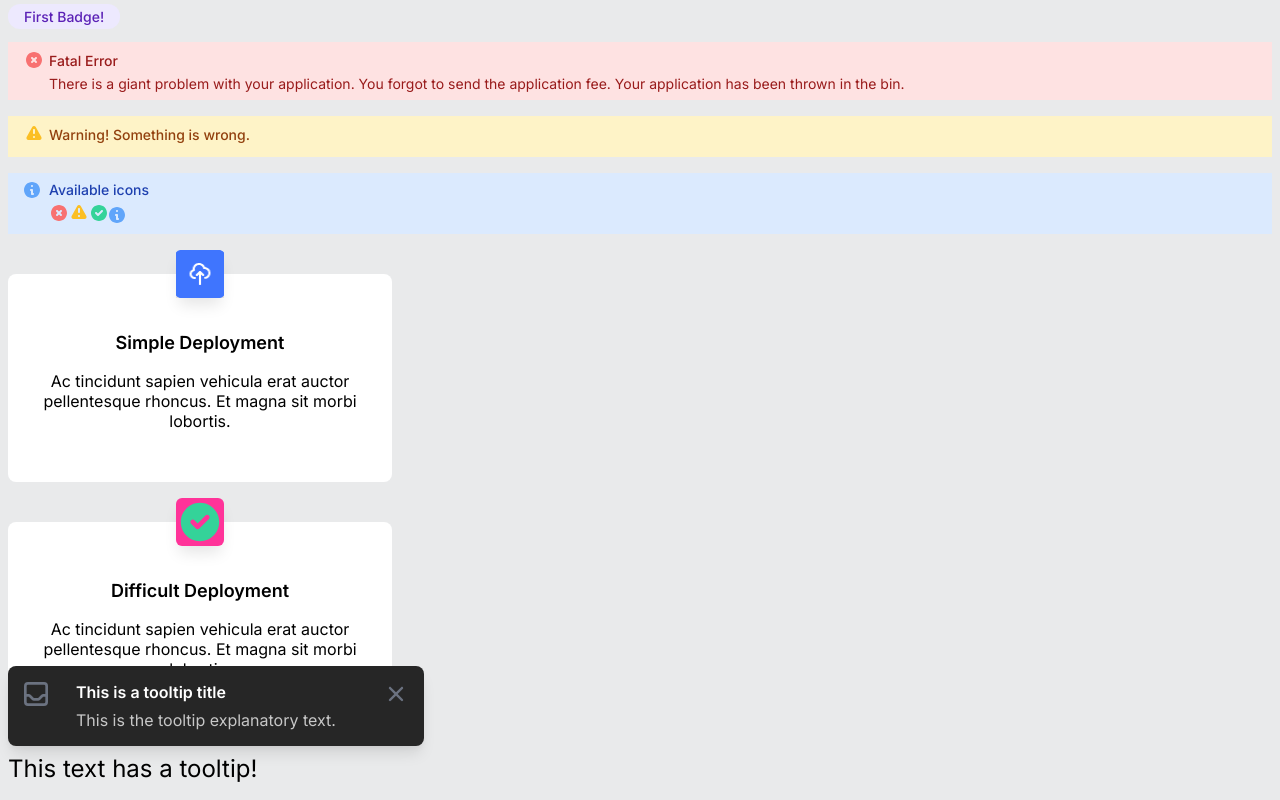
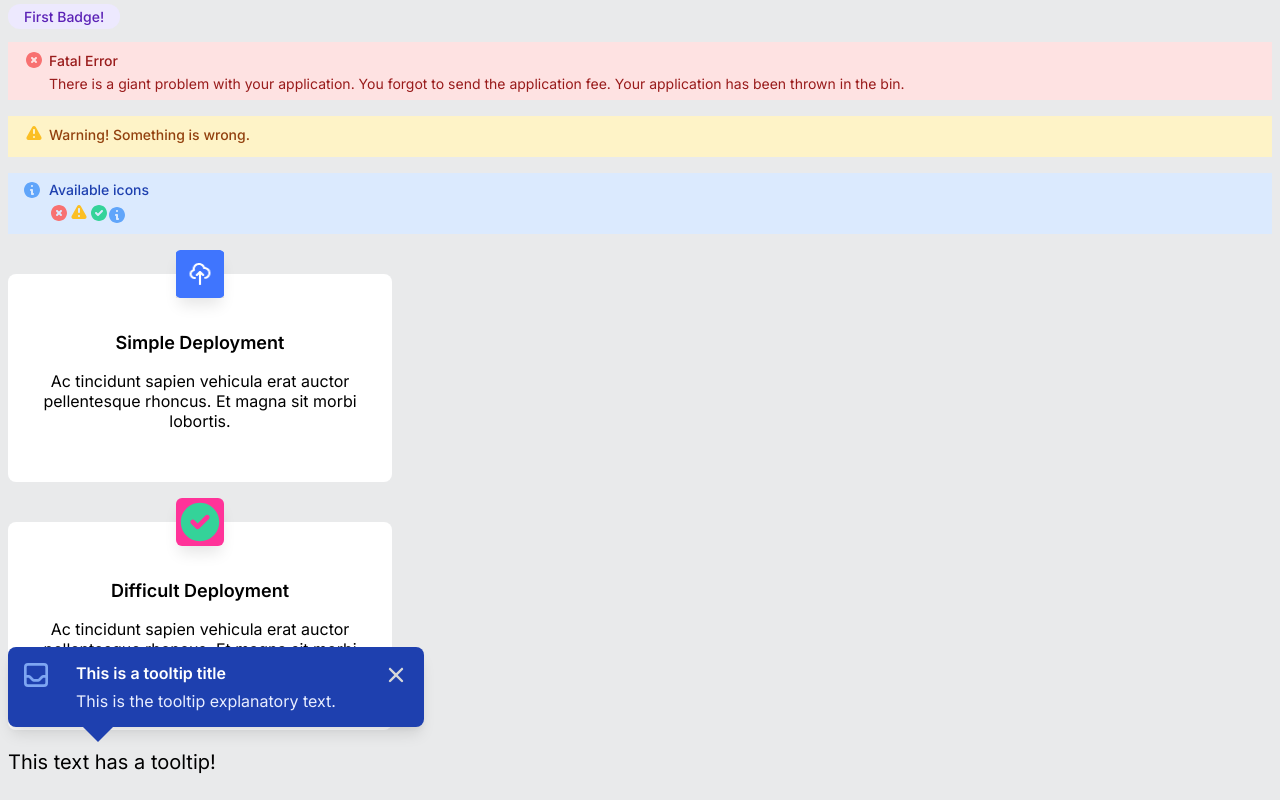
Before and after one commit to chrisfreilich/react-components, a React (Vite) app: page / in a window 1280 px wide. Shown: the top 800 px of the page. Built offline with nearby package versions, Linux system fonts and the light colour scheme.

Commit message:
Tooltip mostly working. Bold-blue scheme complete.

```diff
--- a/components/Tooltip.jsx
+++ b/components/Tooltip.jsx
@@ -16,7 +16,7 @@ export default function Tooltip({color="black", children}){
     }
 
     return (
-        <TooltipContext.Provider value={toolTipId}>
+        <TooltipContext.Provider value={{toolTipId, color}}>
             <span className="tooltip" onMouseEnter={()=>handleMouseEnter(toolTipId)} onMouseLeave={()=>handleMouseLeave(toolTipId)}>
                 { children }
             </span>
--- a/components/TooltipPopup.jsx
+++ b/components/TooltipPopup.jsx
@@ -2,9 +2,9 @@ import React from 'react'
 import { TooltipContext } from './Tooltip'
 
 export default function TooltipPopup({children}){
-    const toolTipId = React.useContext( TooltipContext )
+    const {toolTipId, color} = React.useContext( TooltipContext )
     return (
-        <div className="tooltip-popup" id={toolTipId}>
+        <div className={`tooltip-popup ${color}`} id={toolTipId}>
             <svg className="envelope-icon" width="18" height="18" viewBox="0 0 18 18" fill="none" xmlns="http://www.w3.org/2000/svg">
                 <path d="M17 10V3C17 1.89543 16.1046 1 15 1H3C1.89543 1 1 1.89543 1 3V10M17 10V15C17 16.1046 16.1046 17 15 17H3C1.89543 17 1 16.1046 1 15V10M17 10H14.4142C14.149 10 13.8946 10.1054 13.7071 10.2929L11.2929 12.7071C11.1054 12.8946 10.851 13 10.5858 13H7.41421C7.149 13 6.89464 12.8946 6.70711 12.7071L4.29289 10.2929C4.10536 10.1054 3.851 10 3.58579 10H1" stroke="#6B7280" stroke-width="2" stroke-linecap="round" stroke-linejoin="round"/>
             </svg>
--- a/src/App.jsx
+++ b/src/App.jsx
@@ -33,8 +33,8 @@ function App() {
         <div class="container">
           <Card title="Difficult Deployment" icon="/success.svg" bgColor='#ff3399'>Ac tincidunt sapien vehicula erat auctor pellentesque rhoncus. Et magna sit morbi lobortis.</Card>
         </div>
-        <div class="container" style={{fontSize: "1.5rem", fontFamily: "Inter"}}>
-          <Tooltip >
+        <div class="container" style={{fontSize: "1.25rem", fontFamily: "Inter"}}>
+          <Tooltip color="blue-bold">
             <TooltipDisplayText>
               This text has a tooltip!
             </TooltipDisplayText>
--- a/src/index.css
+++ b/src/index.css
@@ -191,6 +191,8 @@ html {
 }
 
 .tooltip-popup {
+  margin-bottom:15px;
+  user-select: none;
   position: absolute;
   bottom: calc(100% + 0.5em);
   display: grid;
@@ -206,7 +208,18 @@ html {
   color: #c7c7c7;
   font-family: "Inter", sans-serif;
   font-size: 1rem;
+}
 
+.tooltip-popup::after {
+  position: absolute;
+  display: block;
+  width: 0;
+  content: '';
+  border: 15px solid transparent;
+  border-bottom: 0;
+  border-top-color:#262626;
+  bottom: -15px;
+  left: 75px;
 }
 
 .tooltip-popup svg {
@@ -231,9 +244,29 @@ html {
 }
 .tooltip-popup .tooltip-popup-text {
   grid-area: txt;
+  font-weight: 400;
 }
 
-/* Color classes */
+/* Tooltip color classes */
+
+.tooltip-popup.blue-bold {
+  background-color: #1E40AF;
+  color: #E8EDFF;
+}
+.tooltip-popup.blue-bold .tooltip-popup-title {
+  color: white;
+}
+.tooltip-popup.blue-bold .envelope-icon>path {
+  stroke: #7EA6F2;
+}
+.tooltip-popup.blue-bold .x-icon>path {
+  fill: #D8D8D8;
+}
+.tooltip-popup.blue-bold::after {
+  border-top-color:#1E40AF;;
+}
+
+/* Badge, Banner Color classes */
 .badge.gray {
   color: #1F2937;
   background-color: #F3F4F6;
```
